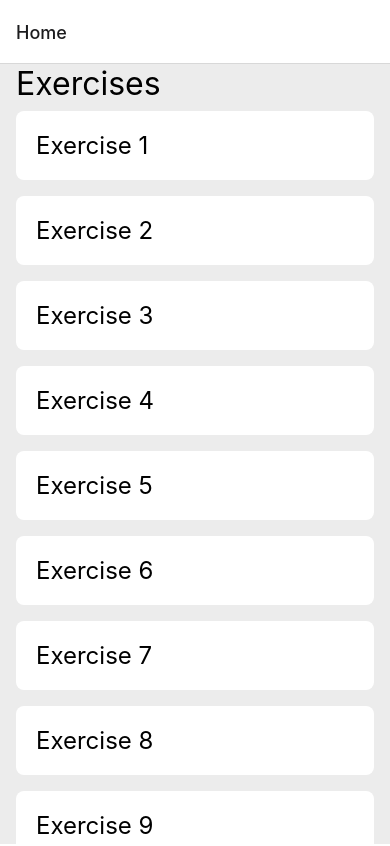
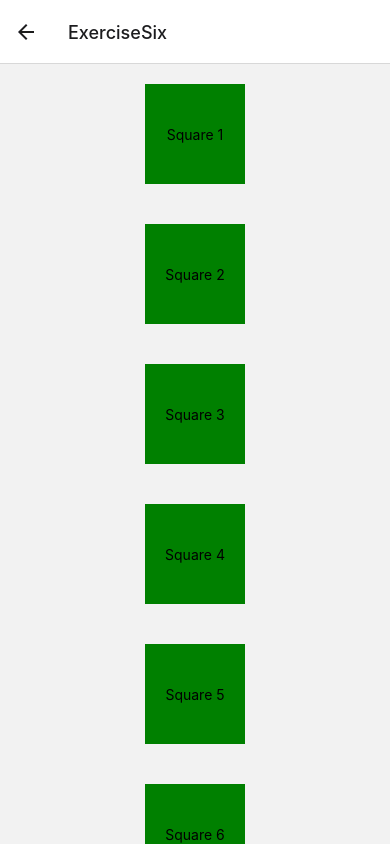
Before and after one commit to nicmalegre/react-native-fundamentals, a React Native app: screen /ExerciseSix in a window 390 px wide. Shown: the top 846 px of the page. Built offline with nearby package versions, Linux system fonts and the light colour scheme.

Commit message:
Complete exercise six

```diff
--- a/App.js
+++ b/App.js
@@ -8,6 +8,7 @@ import {ExerciseTwo} from './src/screens/ExerciseTwo';
 import {ExerciseThree} from './src/screens/ExerciseThree';
 import {ExerciseFour} from './src/screens/ExerciseFour';
 import {ExerciseFive} from './src/screens/ExerciseFive';
+import {ExerciseSix} from './src/screens/ExerciseSix';
 
 const Stack = createNativeStackNavigator();
 
@@ -21,6 +22,7 @@ const App = () => {
         <Stack.Screen name="ExerciseThree" component={ExerciseThree} />
         <Stack.Screen name="ExerciseFour" component={ExerciseFour} />
         <Stack.Screen name="ExerciseFive" component={ExerciseFive} />
+        <Stack.Screen name="ExerciseSix" component={ExerciseSix} />
       </Stack.Navigator>
     </NavigationContainer>
   );
--- /dev/null
+++ b/src/screens/ExerciseSix.js
@@ -0,0 +1,63 @@
+/* eslint-disable react-native/no-inline-styles */
+import React from 'react';
+import {View, StyleSheet, Text, ScrollView} from 'react-native';
+
+const style = StyleSheet.create({
+  container: {
+    flex: 1,
+    alignItems: 'center',
+  },
+  square: {
+    width: 100,
+    height: 100,
+    justifyContent: 'center',
+    alignItems: 'center',
+    margin: 20,
+    backgroundColor: 'green',
+  },
+});
+
+export const ExerciseSix = () => {
+  return (
+    <ScrollView>
+      <View style={style.container}>
+        <View style={[style.square]}>
+          <Text>Square 1</Text>
+        </View>
+        <View style={[style.square]}>
+          <Text>Square 2</Text>
+        </View>
+        <View style={[style.square]}>
+          <Text>Square 3</Text>
+        </View>
+        <View style={[style.square]}>
+          <Text>Square 4</Text>
+        </View>
+        <View style={[style.square]}>
+          <Text>Square 5</Text>
+        </View>
+        <View style={[style.square]}>
+          <Text>Square 6</Text>
+        </View>
+        <View style={[style.square]}>
+          <Text>Square 7</Text>
+        </View>
+        <View style={[style.square]}>
+          <Text>Square 8</Text>
+        </View>
+        <View style={[style.square]}>
+          <Text>Square 9</Text>
+        </View>
+        <View style={[style.square]}>
+          <Text>Square 10 </Text>
+        </View>
+        <View style={[style.square]}>
+          <Text>Square 11 </Text>
+        </View>
+        <View style={[style.square]}>
+          <Text>Square 12 </Text>
+        </View>
+      </View>
+    </ScrollView>
+  );
+};
```
